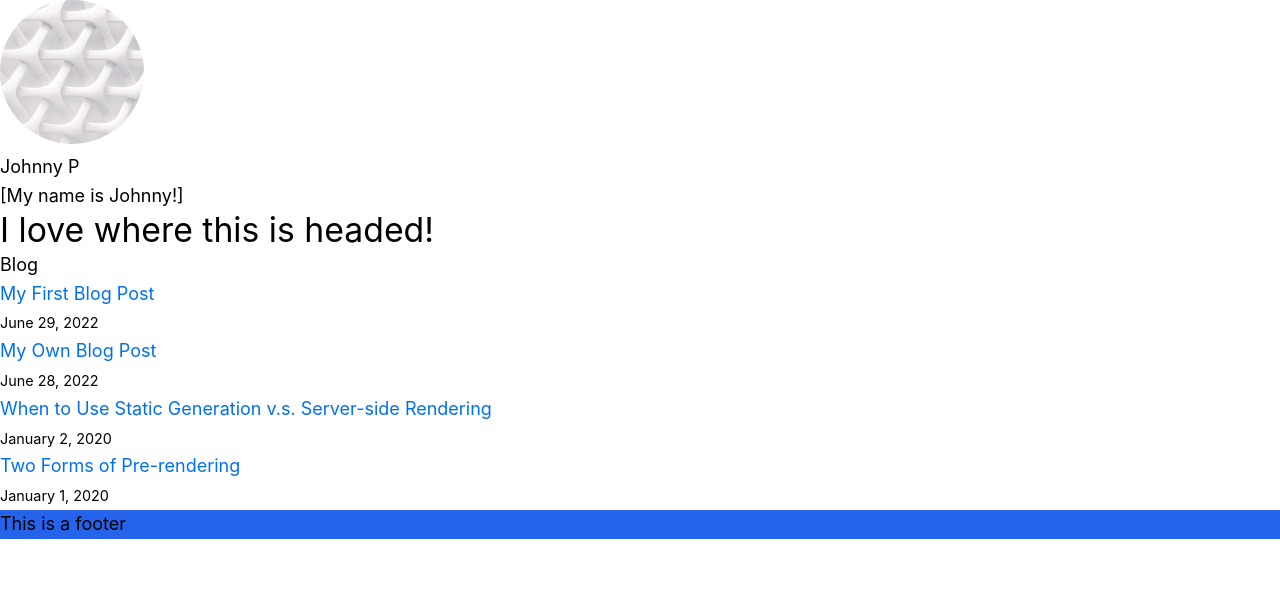
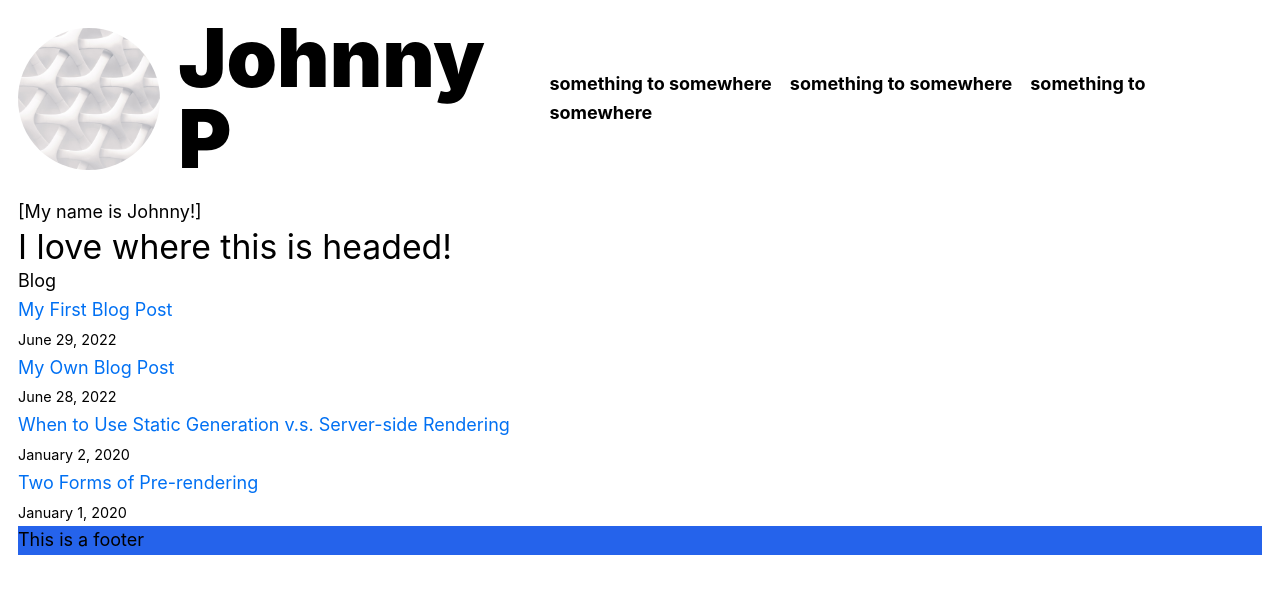
Before and after one commit to johnny2smooth/next-blog, a Next.js app: page / in a window 1280 px wide. Shown: the top 594 px of the page. Built offline with nearby package versions, Linux system fonts and the light colour scheme.

Commit message:
navigation bare bones

```diff
--- a/components/layout.js
+++ b/components/layout.js
@@ -5,16 +5,16 @@ import Image from 'next/image';
 import Footer from './footer';
 
 const name = 'Johnny P';
-export const siteTitle = 'Next.js Sample Website';
+export const siteTitle = 'Johnny P Home';
 
 export default function Layout({ children, home }) {
   return (
-    <div>
+    <div className="p-4">
       <Head>
         <link rel="icon" href="/favicon.ico" />
         <meta
-          name="description"
-          content="Learn how to build a personal website using Next.js"
+          name="A blog for Johnny P"
+          content="Learning how to build a personal website using Next.js"
         />
         <meta
           property="og:image"
@@ -25,9 +25,10 @@ export default function Layout({ children, home }) {
         <meta name="og:title" content={siteTitle} />
         <meta name="twitter:card" content="summary_large_image" />
       </Head>
-      <header>
+      <header className="mb-4">
         {home ? (
-          <>
+          <div className="flex justify-between items-center w-full">
+            <div className="flex items-center">
               <Image
                 priority
                 src="/images/profile.jpeg"
@@ -36,8 +37,30 @@ export default function Layout({ children, home }) {
                 width={144}
                 alt={name}
               />
-            <h1>{name}</h1>
-          </>
+              <h1 className="text-7xl font-black pl-4">{name}</h1>
+            </div>
+            <nav>
+              <ul>
+                <li>
+                  <Link href="/">
+                    <a className="text-black font-bold pr-4">
+                      something to somewhere
+                    </a>
+                  </Link>
+                  <Link href="/">
+                    <a className="text-black font-bold pr-4">
+                      something to somewhere
+                    </a>
+                  </Link>
+                  <Link href="/">
+                    <a className="text-black font-bold pr-4">
+                      something to somewhere
+                    </a>
+                  </Link>
+                </li>
+              </ul>
+            </nav>
+          </div>
         ) : (
           <>
             <Link href="/">
@@ -60,7 +83,7 @@ export default function Layout({ children, home }) {
           </>
         )}
       </header>
-      <main>{children}</main>
+      <main className="">{children}</main>
       {!home && (
         <div className={styles.backToHome}>
           <Link href="/">
```
Lines whose indentation alone changed are shown as unchanged.
